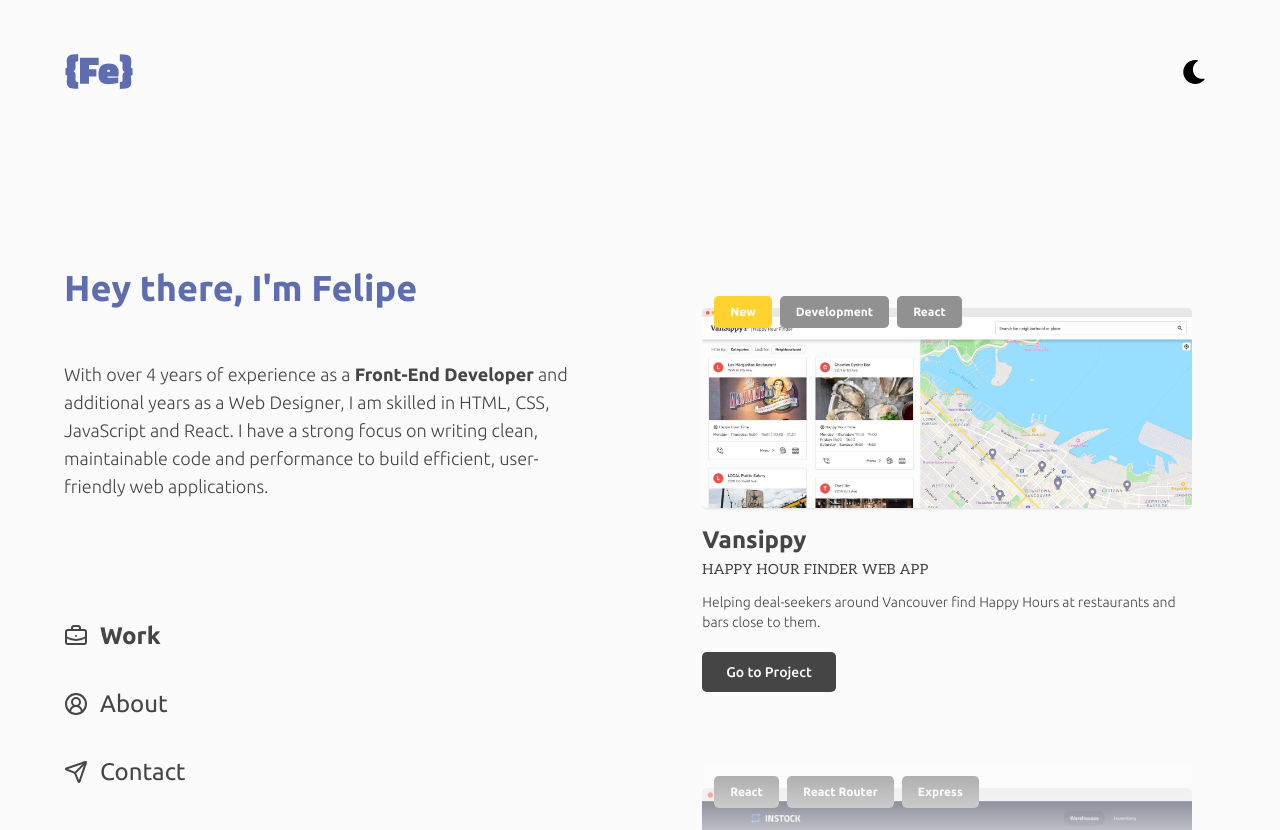
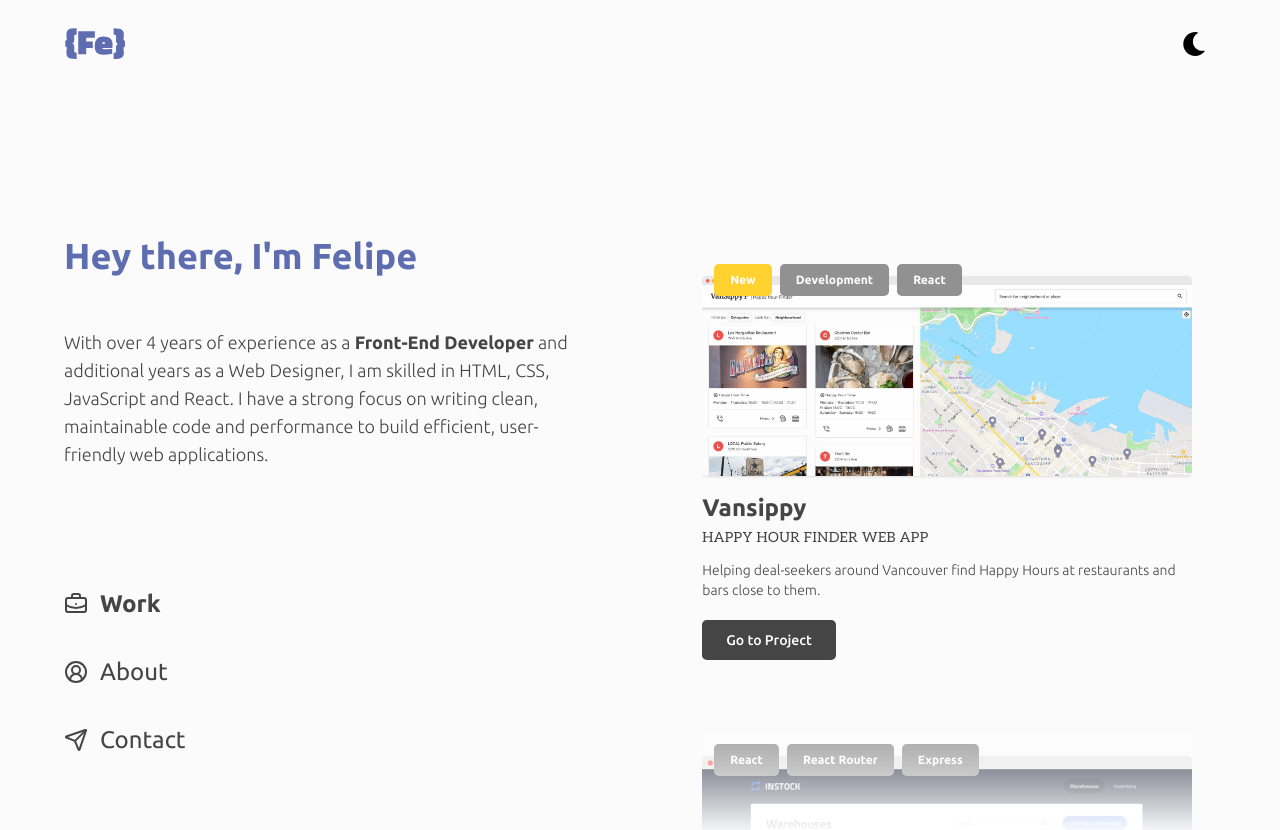
Before and after one commit to psyout/portfolio-app, a Next.js app: page / in a window 1280 px wide. Shown: the top 830 px of the page. Built offline with nearby package versions, Linux system fonts and the light colour scheme.

Commit message:
change some css styles for better readibility

```diff
--- a/app/globals.css
+++ b/app/globals.css
@@ -98,7 +98,7 @@
   }
 
   body {
-    @apply bg-background text-primary scroll-smooth p-7 font-sans sm:p-9;
+    @apply bg-background text-primary scroll-smooth px-7 py-3 font-sans;
     font-family: var(--font-sans), sans-serif;
     color: var(--main-text-color); /* Use the custom main text color */
   }
--- a/components/nav.tsx
+++ b/components/nav.tsx
@@ -25,7 +25,7 @@ const Nav = () => {
       >
         <LogoIcon
           aria-label='Logo'
-          className='h-18 w-18'
+          className='h-16 w-16'
           fill='var(--highlight-color)' // Change color using fill
         />
         <span className='sr-only'>Felipe Gonzalez</span>
```
